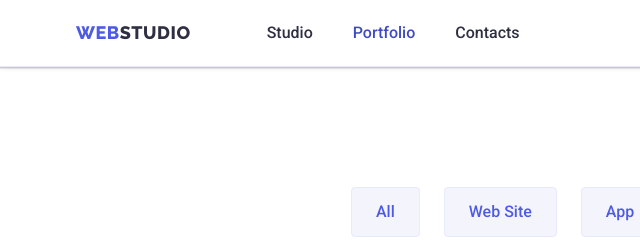
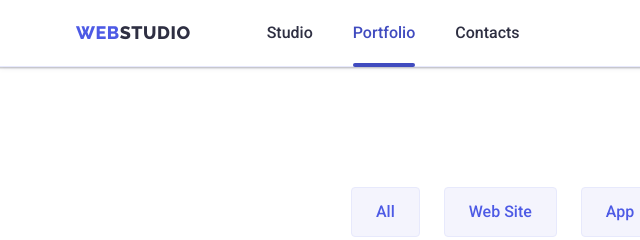
Before and after one commit to voits13/goit-markup-hw-05, a plain HTML site: page portfolio.html in a window 1280 px wide. Shown: the top 240 px of the page, 0-640 px from the left. Drawn offline with nearby package versions, Linux system fonts and the light colour scheme.

Commit message:
update css

```diff
--- a/css/styles.css
+++ b/css/styles.css
@@ -55,7 +55,7 @@ p {
 
 .container {
   /* outline: 2px solid red;
-    outline-offset: -2px; */
+  outline-offset: -2px; */
 
   width: 1158px;
   margin-right: auto;
@@ -182,6 +182,7 @@ p {
 }
 
 .menu-list .menu-link {
+  position: relative;
   display: block;
   padding-top: 24px;
   padding-bottom: 24px;
@@ -189,8 +190,15 @@ p {
   font-weight: 500;
 }
 
-.menu-link.current::after {
+.menu-list .menu-link.current::after {
   content: '';
+  display: block;
+  width: 100%;
+  height: 4px;
+  background-color: var(--pressed-bg-cl);
+  border-radius: 2px;
+  position: absolute;
+  bottom: -1px;
 }
 
 .menu-link:hover,
```
